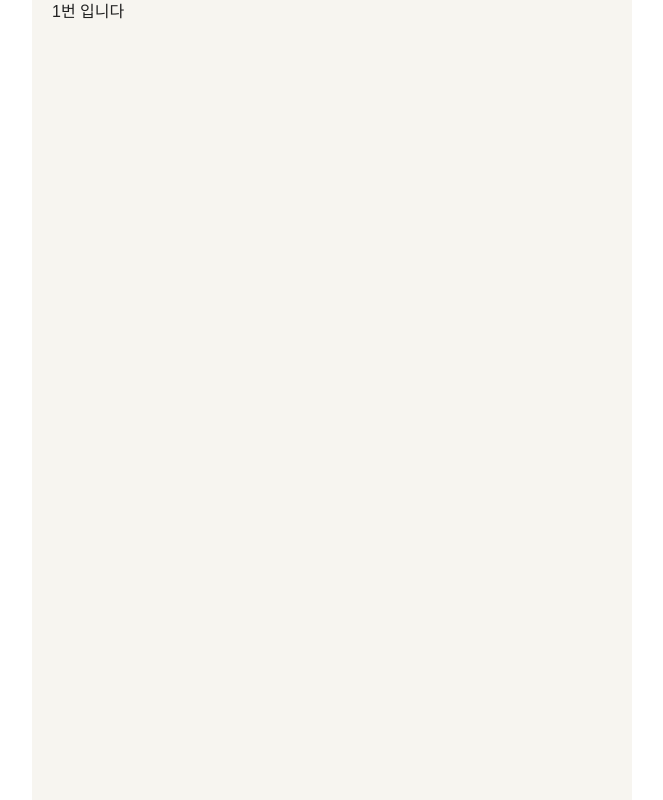
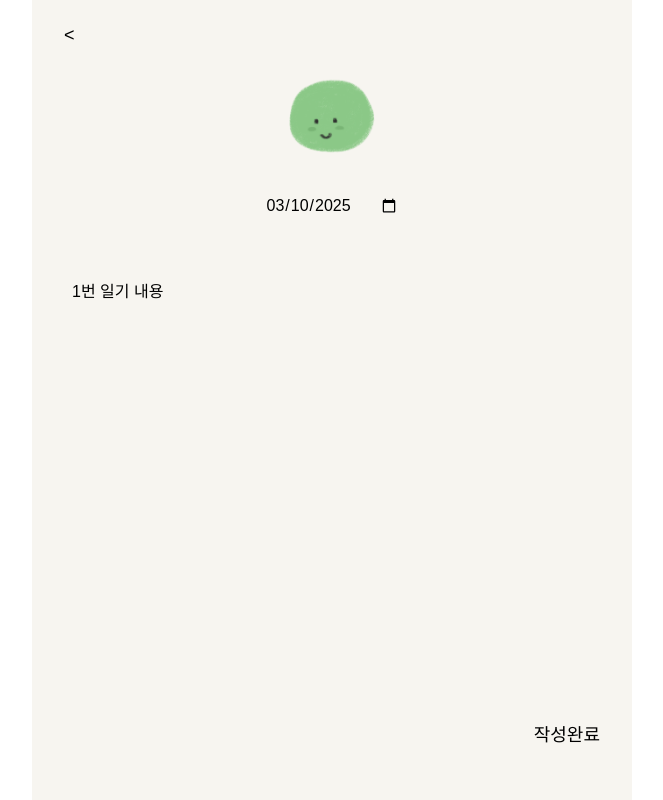
Before and after one commit to lbyul/serendipity, a React (Vite) app: page /edit/1 in a window 1280 px wide. Shown: the whole page, without its empty margins (308-971 px from the left). Built offline with nearby package versions, Linux system fonts and the light colour scheme; a web font is replaced by a local one.

Commit message:
feat: Edit 페이지 구현

```diff
--- a/src/App.jsx
+++ b/src/App.jsx
@@ -28,9 +28,6 @@ const mockData = [
   },
 ];
 
-export const DiaryStateContext = createContext();
-export const DiaryDispatchContext = createContext();
-
 function reducer(state, action) {
   switch (action.type) {
     case "CREATE":
@@ -45,6 +42,9 @@ function reducer(state, action) {
       return state;
   }
 }
+
+export const DiaryStateContext = createContext();
+export const DiaryDispatchContext = createContext();
 
 function App() {
   const [data, dispatch] = useReducer(reducer, mockData);
--- a/src/components/Button/Button.css
+++ b/src/components/Button/Button.css
@@ -41,6 +41,11 @@
   height: 32px;
 }
 
+.button-small img {
+  width: 18px;
+  height: 18px;
+}
+
 .button-circle-big {
   padding: 21px;
 }
--- a/src/components/Modal/Modal.css
+++ b/src/components/Modal/Modal.css
@@ -18,7 +18,7 @@
   overflow: hidden;
 }
 .modal-container p {
-  padding: 20px 40px;
+  padding: 20px 50px;
 }
 
 /* modal button */
@@ -29,7 +29,7 @@
 
 .modal-buttons .modal-button {
   flex: 1;
-  padding: 10px 0;
+  padding: 13px 0;
   transition: all 0.3s ease;
   font-size: 1.6rem;
 }
--- a/src/pages/Edit.jsx
+++ b/src/pages/Edit.jsx
@@ -1,9 +1,46 @@
-import { useParams } from "react-router-dom";
+import { useParams, useNavigate } from "react-router-dom";
+import { useContext, useEffect, useState } from "react";
+import { DiaryDispatchContext, DiaryStateContext } from "../App";
+import Button from "../components/Button/Button";
+import Editor from "../components/Editor/Editor";
+import Header from "../components/Header/Header";
 
 const Edit = () => {
   const params = useParams();
+  const nav = useNavigate();
+  const { onUpdate } = useContext(DiaryDispatchContext);
+  const data = useContext(DiaryStateContext);
+  const [curDiaryItem, setCurDiaryItem] = useState();
 
-  return <>{params.id}번 입니다</>;
+  useEffect(() => {
+    const currentDiaryItem = data.find(
+      (item) => String(item.id) === String(params.id)
+    );
+
+    if (!currentDiaryItem) {
+      window.alert("존재하지 않는 일기입니다.");
+      nav("/", { replace: true });
+    }
+
+    setCurDiaryItem(currentDiaryItem);
+  }, [params.id]);
+
+  const onSubmit = (input) => {
+    onUpdate(
+      params.id,
+      input.createdDate.getTime(),
+      input.emotionId,
+      input.content
+    );
+    nav("/", { replace: true });
+  };
+
+  return (
+    <div>
+      <Header leftChild={<Button text={"<"} onClick={() => nav(-1)} />} />
+      <Editor initData={curDiaryItem} onSubmit={onSubmit} />
+    </div>
+  );
 };
 
 export default Edit;
--- a/src/pages/New.jsx
+++ b/src/pages/New.jsx
@@ -1,10 +1,9 @@
-import { useState, useContext } from "react";
+import { useContext } from "react";
 import { DiaryDispatchContext } from "../App";
 import { useNavigate } from "react-router-dom";
 import Header from "../components/Header/Header";
 import Button from "../components/Button/Button";
 import Editor from "../components/Editor/Editor";
-import EmotionSelector from "../components/Emotion/EmotionSelector";
 
 const New = () => {
   const { onCreate } = useContext(DiaryDispatchContext);
```
Also changed, not shown: src/assets/modal_icon.svg (added).
